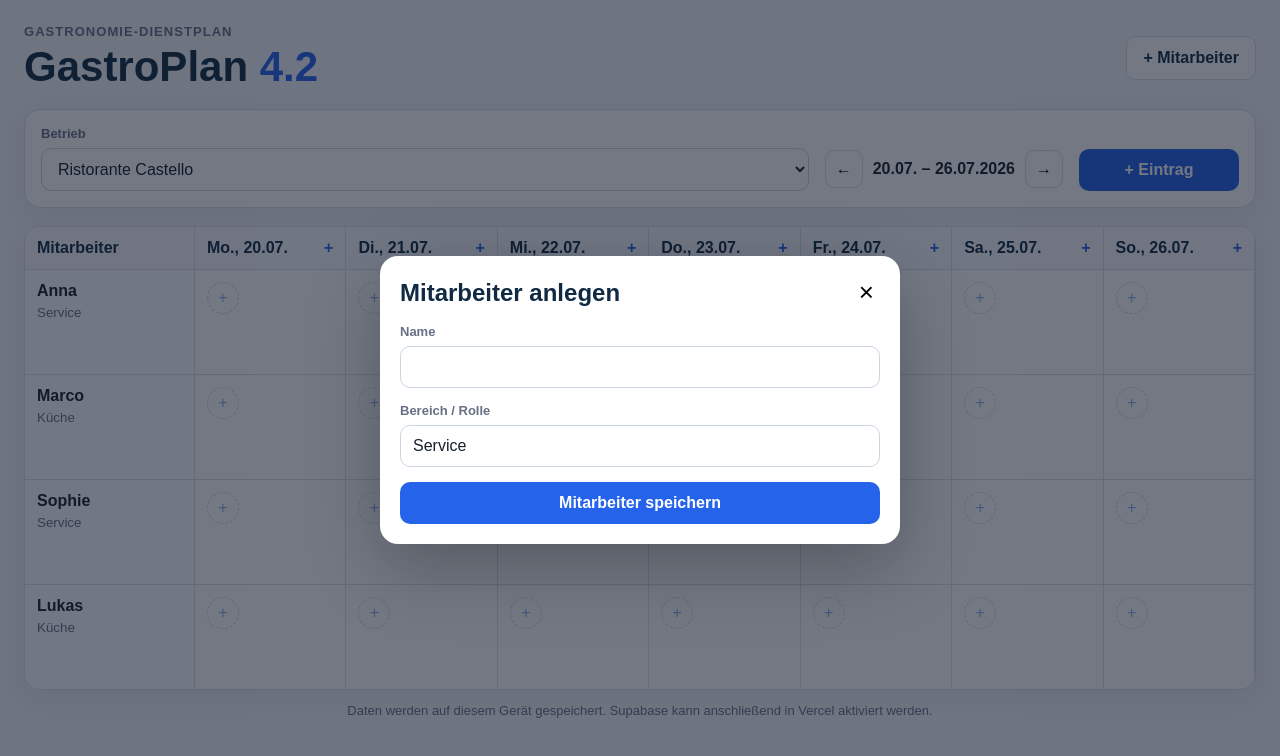
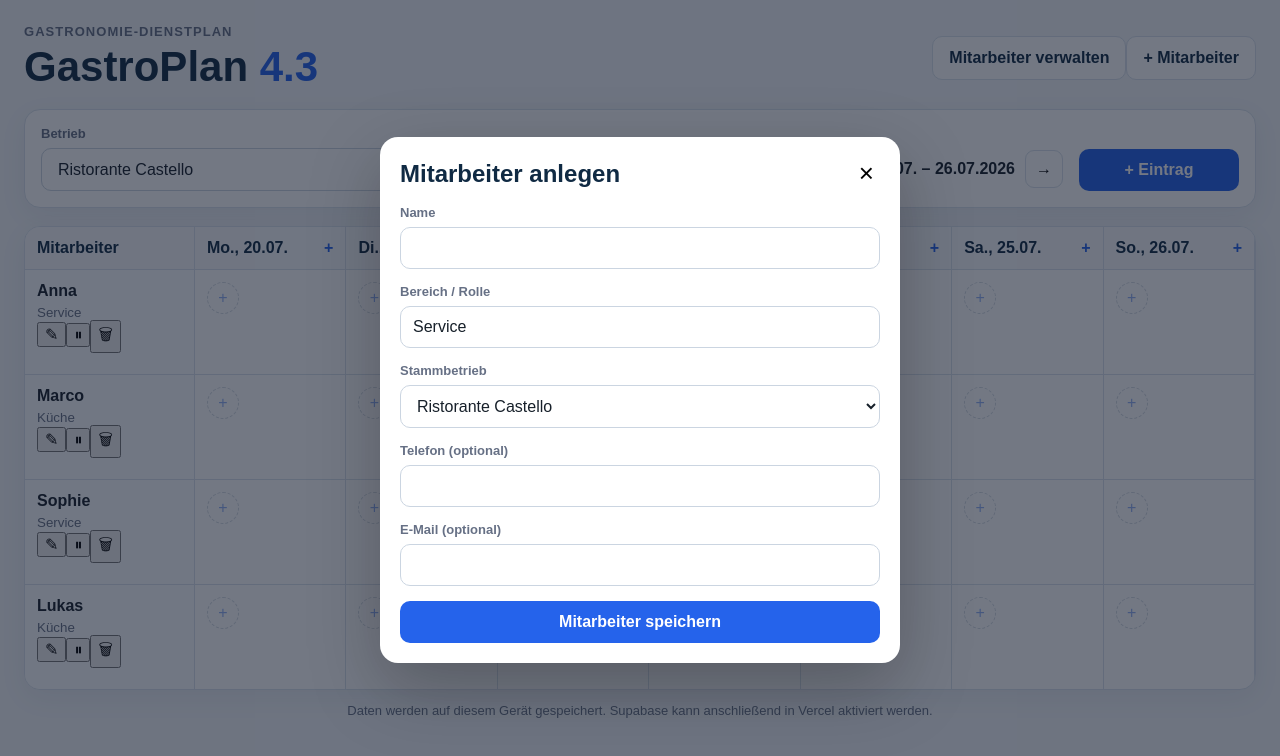
Before and after one commit to TF1980/gastroplan-42, a Next.js app: page / in a window 1280 px wide. Both pictures are taken after a click on the button "+ Mitarbeiter". Shown: the top 756 px of the page. Built offline with nearby package versions, Linux system fonts and the light colour scheme.

Commit message:
GastroPlan 4.3 Mitarbeiterverwaltung

```diff
--- a/app/page.tsx
+++ b/app/page.tsx
@@ -10,10 +10,10 @@ const locations: { id: LocationId; name: string }[] = [
 ];
 
 const initialEmployees: Employee[] = [
-  { id: "e1", name: "Anna", role: "Service", active: true },
-  { id: "e2", name: "Marco", role: "Küche", active: true },
-  { id: "e3", name: "Sophie", role: "Service", active: true },
-  { id: "e4", name: "Lukas", role: "Küche", active: true },
+  { id: "e1", name: "Anna", role: "Service", active: true, locationId: "castello" },
+  { id: "e2", name: "Marco", role: "Küche", active: true, locationId: "castello" },
+  { id: "e3", name: "Sophie", role: "Service", active: true, locationId: "castello" },
+  { id: "e4", name: "Lukas", role: "Küche", active: true, locationId: "castello" },
 ];
 
 function isoDate(date: Date): string {
@@ -53,6 +53,7 @@ export default function Home() {
   const [weekStart, setWeekStart] = useState(() => startOfWeek(new Date()));
   const [dialogOpen, setDialogOpen] = useState(false);
   const [employeeDialogOpen, setEmployeeDialogOpen] = useState(false);
+  const [employeeManagerOpen, setEmployeeManagerOpen] = useState(false);
   const [selectedDate, setSelectedDate] = useState(() => isoDate(new Date()));
   const [kind, setKind] = useState<EntryKind>("shift");
   const [employeeId, setEmployeeId] = useState(initialEmployees[0].id);
@@ -62,13 +63,23 @@ export default function Home() {
   const [note, setNote] = useState("");
   const [newEmployeeName, setNewEmployeeName] = useState("");
   const [newEmployeeRole, setNewEmployeeRole] = useState("Service");
+  const [newEmployeeLocationId, setNewEmployeeLocationId] = useState<LocationId>("castello");
+  const [newEmployeePhone, setNewEmployeePhone] = useState("");
+  const [newEmployeeEmail, setNewEmployeeEmail] = useState("");
+  const [editingEmployeeId, setEditingEmployeeId] = useState<string | null>(null);
   const [loaded, setLoaded] = useState(false);
 
   useEffect(() => {
     try {
       const storedEmployees = localStorage.getItem("gastroplan-employees");
       const storedEntries = localStorage.getItem("gastroplan-entries");
-      if (storedEmployees) setEmployees(JSON.parse(storedEmployees) as Employee[]);
+      if (storedEmployees) {
+        const parsed = JSON.parse(storedEmployees) as Array<Partial<Employee> & Pick<Employee, "id" | "name" | "role" | "active">>;
+        setEmployees(parsed.map((employee) => ({
+          ...employee,
+          locationId: employee.locationId ?? "castello",
+        })) as Employee[]);
+      }
       if (storedEntries) setEntries(JSON.parse(storedEntries) as ScheduleEntry[]);
     } catch {
       // Bei beschädigten lokalen Daten startet die App mit den Standardwerten.
@@ -84,7 +95,7 @@ export default function Home() {
   }, [employees, entries, loaded]);
 
   const weekDays = useMemo(() => Array.from({ length: 7 }, (_, index) => addDays(weekStart, index)), [weekStart]);
-  const activeEmployees = employees.filter((employee) => employee.active);
+  const activeEmployees = employees.filter((employee) => employee.active && employee.locationId === locationId);
 
   function openEntry(date: Date) {
     setSelectedDate(isoDate(date));
@@ -111,19 +122,75 @@ export default function Home() {
     setNote("");
   }
 
-  function addEmployee(event: FormEvent<HTMLFormElement>) {
+
+  function openEmployeeDialog(employee?: Employee) {
+    if (employee) {
+      setEditingEmployeeId(employee.id);
+      setNewEmployeeName(employee.name);
+      setNewEmployeeRole(employee.role);
+      setNewEmployeeLocationId(employee.locationId);
+      setNewEmployeePhone(employee.phone ?? "");
+      setNewEmployeeEmail(employee.email ?? "");
+    } else {
+      setEditingEmployeeId(null);
+      setNewEmployeeName("");
+      setNewEmployeeRole("Service");
+      setNewEmployeeLocationId(locationId);
+      setNewEmployeePhone("");
+      setNewEmployeeEmail("");
+    }
+    setEmployeeDialogOpen(true);
+  }
+
+  function saveEmployee(event: FormEvent<HTMLFormElement>) {
     event.preventDefault();
     if (!newEmployeeName.trim()) return;
+
+    if (editingEmployeeId) {
+      setEmployees((current) => current.map((employee) => employee.id === editingEmployeeId ? {
+        ...employee,
+        name: newEmployeeName.trim(),
+        role: newEmployeeRole.trim() || "Mitarbeiter",
+        locationId: newEmployeeLocationId,
+        phone: newEmployeePhone.trim() || undefined,
+        email: newEmployeeEmail.trim() || undefined,
+      } : employee));
+    } else {
       const employee: Employee = {
         id: crypto.randomUUID(),
         name: newEmployeeName.trim(),
         role: newEmployeeRole.trim() || "Mitarbeiter",
         active: true,
+        locationId: newEmployeeLocationId,
+        phone: newEmployeePhone.trim() || undefined,
+        email: newEmployeeEmail.trim() || undefined,
       };
       setEmployees((current) => [...current, employee]);
       setEmployeeId(employee.id);
+    }
+
+    setEditingEmployeeId(null);
     setNewEmployeeName("");
+    setNewEmployeeRole("Service");
+    setNewEmployeeLocationId(locationId);
+    setNewEmployeePhone("");
+    setNewEmployeeEmail("");
     setEmployeeDialogOpen(false);
+  }
+
+  function toggleEmployeeActive(id: string) {
+    setEmployees((current) => current.map((employee) => employee.id === id ? { ...employee, active: !employee.active } : employee));
+  }
+
+  function deleteEmployee(id: string) {
+    const hasEntries = entries.some((entry) => entry.employeeId === id);
+    if (hasEntries) {
+      window.alert("Dieser Mitarbeiter hat bereits Dienstplaneinträge und kann deshalb nicht gelöscht werden. Bitte stattdessen deaktivieren.");
+      return;
+    }
+    if (window.confirm("Mitarbeiter wirklich löschen?")) {
+      setEmployees((current) => current.filter((employee) => employee.id !== id));
+    }
   }
 
   function deleteEntry(id: string) {
@@ -141,9 +208,9 @@ export default function Home() {
       <header className="topbar">
         <div>
           <p className="eyebrow">Gastronomie-Dienstplan</p>
-          <h1>GastroPlan <span>4.2</span></h1>
+          <h1>GastroPlan <span>4.3</span></h1>
         </div>
-        <button className="secondary" onClick={() => setEmployeeDialogOpen(true)}>+ Mitarbeiter</button>
+        <div className="top-actions"><button className="secondary" onClick={() => setEmployeeManagerOpen(true)}>Mitarbeiter verwalten</button><button className="secondary" onClick={() => openEmployeeDialog()}>+ Mitarbeiter</button></div>
       </header>
 
       <section className="toolbar card">
@@ -173,7 +240,7 @@ export default function Home() {
 
         {activeEmployees.map((employee) => (
           <div className="planner-grid employee-row" key={employee.id}>
-            <div className="employee-cell"><strong>{employee.name}</strong><small>{employee.role}</small></div>
+            <div className="employee-cell"><div className="employee-main"><strong>{employee.name}</strong><small>{employee.role}</small></div><div className="employee-actions"><button title="Mitarbeiter bearbeiten" onClick={() => openEmployeeDialog(employee)}>✎</button><button title={employee.active ? "Mitarbeiter deaktivieren" : "Mitarbeiter aktivieren"} onClick={() => toggleEmployeeActive(employee.id)}>{employee.active ? "⏸" : "▶"}</button><button title="Mitarbeiter löschen" onClick={() => deleteEmployee(employee.id)}>🗑</button></div></div>
             {weekDays.map((day) => {
               const dayEntries = entriesFor(employee.id, day);
               return (
@@ -215,13 +282,33 @@ export default function Home() {
         </div>
       )}
 
+      {employeeManagerOpen && (
+        <div className="modal-backdrop" role="presentation" onMouseDown={() => setEmployeeManagerOpen(false)}>
+          <section className="modal employee-manager" onMouseDown={(event) => event.stopPropagation()}>
+            <div className="modal-title"><h2>Mitarbeiter verwalten</h2><button type="button" onClick={() => setEmployeeManagerOpen(false)}>×</button></div>
+            <div className="manager-list">
+              {employees.map((employee) => (
+                <article className={`manager-item ${employee.active ? "" : "inactive"}`} key={employee.id}>
+                  <div><strong>{employee.name}</strong><span>{employee.role} · {locations.find((location) => location.id === employee.locationId)?.name}</span>{employee.phone && <small>{employee.phone}</small>}{employee.email && <small>{employee.email}</small>}</div>
+                  <div className="manager-actions"><button type="button" onClick={() => { setEmployeeManagerOpen(false); openEmployeeDialog(employee); }}>Bearbeiten</button><button type="button" onClick={() => toggleEmployeeActive(employee.id)}>{employee.active ? "Deaktivieren" : "Aktivieren"}</button><button type="button" className="danger" onClick={() => deleteEmployee(employee.id)}>Löschen</button></div>
+                </article>
+              ))}
+            </div>
+            <button className="primary full" type="button" onClick={() => { setEmployeeManagerOpen(false); openEmployeeDialog(); }}>+ Neuen Mitarbeiter anlegen</button>
+          </section>
+        </div>
+      )}
+
       {employeeDialogOpen && (
         <div className="modal-backdrop" role="presentation" onMouseDown={() => setEmployeeDialogOpen(false)}>
-          <form className="modal" onSubmit={addEmployee} onMouseDown={(event) => event.stopPropagation()}>
-            <div className="modal-title"><h2>Mitarbeiter anlegen</h2><button type="button" onClick={() => setEmployeeDialogOpen(false)}>×</button></div>
+          <form className="modal" onSubmit={saveEmployee} onMouseDown={(event) => event.stopPropagation()}>
+            <div className="modal-title"><h2>{editingEmployeeId ? "Mitarbeiter bearbeiten" : "Mitarbeiter anlegen"}</h2><button type="button" onClick={() => setEmployeeDialogOpen(false)}>×</button></div>
             <label><span>Name</span><input value={newEmployeeName} onChange={(event) => setNewEmployeeName(event.target.value)} required /></label>
             <label><span>Bereich / Rolle</span><input value={newEmployeeRole} onChange={(event) => setNewEmployeeRole(event.target.value)} /></label>
-            <button className="primary full" type="submit">Mitarbeiter speichern</button>
+            <label><span>Stammbetrieb</span><select value={newEmployeeLocationId} onChange={(event) => setNewEmployeeLocationId(event.target.value as LocationId)}>{locations.map((location) => <option key={location.id} value={location.id}>{location.name}</option>)}</select></label>
+            <label><span>Telefon (optional)</span><input type="tel" value={newEmployeePhone} onChange={(event) => setNewEmployeePhone(event.target.value)} /></label>
+            <label><span>E-Mail (optional)</span><input type="email" value={newEmployeeEmail} onChange={(event) => setNewEmployeeEmail(event.target.value)} /></label>
+            <button className="primary full" type="submit">{editingEmployeeId ? "Änderungen speichern" : "Mitarbeiter speichern"}</button>
           </form>
         </div>
       )}
```
Lines whose indentation alone changed are shown as unchanged.
